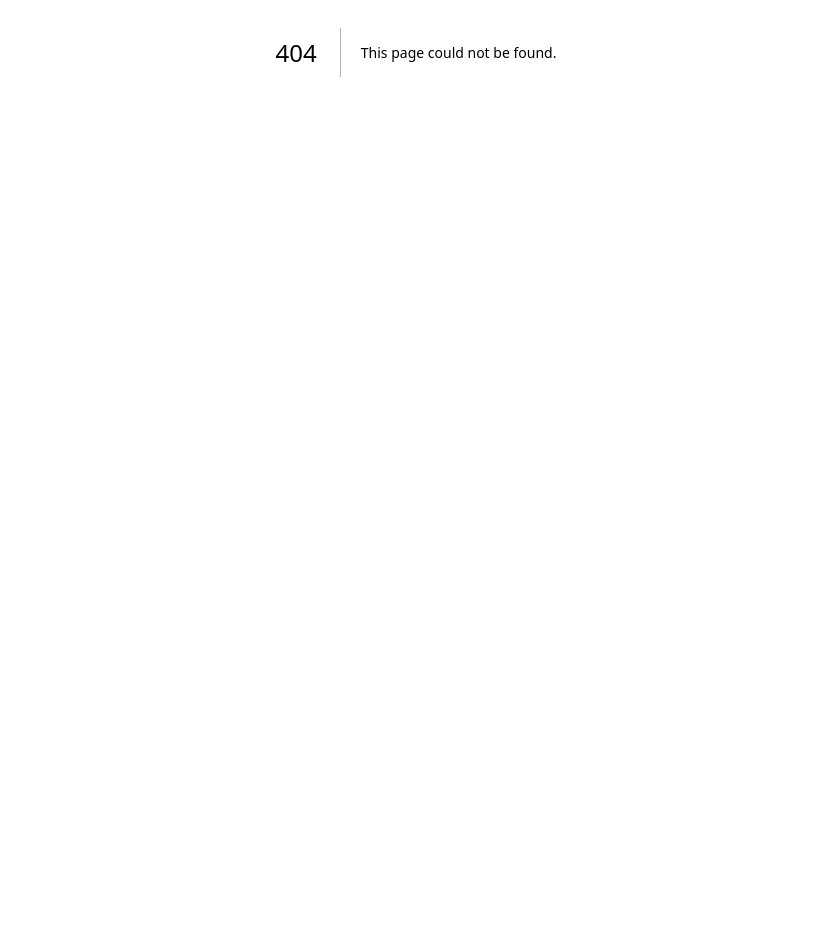
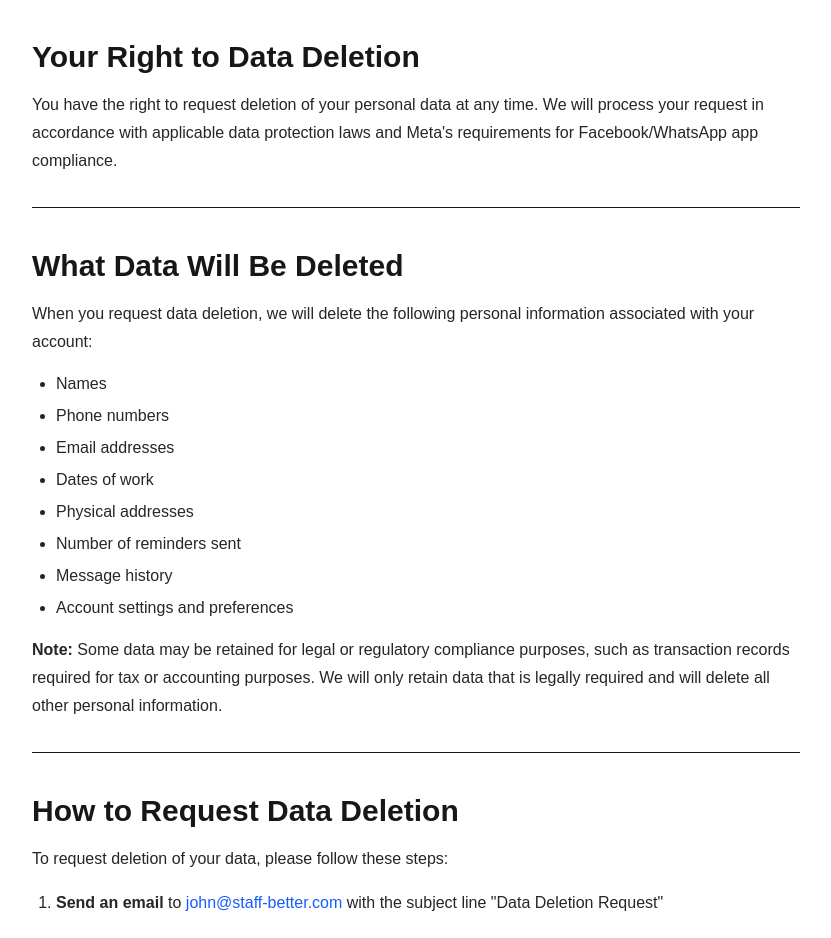
Before and after one commit to warlordwinter/staff-better, a Next.js app: page /legal/data-deletion in a window 1280 px wide. Before the commit this address had no page. Shown: the part 348-1286 px from the top of the page, without its empty margins (224-1055 px from the left). Before the commit the page ends 800 px from the top, so only its background shows below. Built offline with nearby package versions, Linux system fonts and the light colour scheme; no server answers.

Commit message:
Added the deletion policy and updated the privacy policy

```diff
--- /dev/null
+++ b/src/app/legal/data-deletion.md
@@ -0,0 +1,85 @@
+# Data Deletion Policy
+
+**Effective Date:** 8/8/2025
+
+Staff Better Partnership ("Company", "we", "our", "us") is committed to protecting your privacy and providing you with control over your personal data. This Data Deletion Policy explains how you can request deletion of your data from our Services.
+
+---
+
+## Your Right to Data Deletion
+
+You have the right to request deletion of your personal data at any time. We will process your request in accordance with applicable data protection laws and Meta's requirements for Facebook/WhatsApp app compliance.
+
+---
+
+## What Data Will Be Deleted
+
+When you request data deletion, we will delete the following personal information associated with your account:
+
+- Names
+- Phone numbers
+- Email addresses
+- Dates of work
+- Physical addresses
+- Number of reminders sent
+- Message history
+- Account settings and preferences
+
+**Note:** Some data may be retained for legal or regulatory compliance purposes, such as transaction records required for tax or accounting purposes. We will only retain data that is legally required and will delete all other personal information.
+
+---
+
+## How to Request Data Deletion
+
+To request deletion of your data, please follow these steps:
+
+1. **Send an email** to john@staff-better.com with the subject line "Data Deletion Request"
+2. **Include the following information** in your email:
+   - Your full name
+   - The email address associated with your account
+   - The phone number associated with your account (if applicable)
+   - A clear statement that you want to delete your data
+
+3. **Verification:** We may need to verify your identity before processing your request. We will contact you if additional verification is needed.
+
+---
+
+## Processing Time
+
+We will process your data deletion request within **30 days** of receiving your verified request. You will receive a confirmation email once your data has been deleted.
+
+---
+
+## What Happens After Deletion
+
+Once your data is deleted:
+
+- You will no longer be able to access your account
+- All personal information will be permanently removed from our systems
+- You will stop receiving messages and reminders from our Services
+- Historical data associated with your account will be anonymized or deleted
+
+**Important:** Data deletion is permanent and cannot be undone. Please ensure you have saved any information you need before requesting deletion.
+
+---
+
+## Third-Party Services
+
+If you have used our Services to send messages via WhatsApp or SMS, please note:
+
+- **WhatsApp/Meta:** We will delete your data from our systems, but messages sent through WhatsApp may be retained by Meta in accordance with their privacy policy. You may need to contact Meta directly to request deletion of WhatsApp message data.
+- **Twilio:** We will delete your data from our systems, but Twilio may retain message logs in accordance with their data retention policies.
+
+---
+
+## Questions or Concerns
+
+If you have questions about this Data Deletion Policy or need assistance with your data deletion request, please contact us at:
+
+**Email:** john@staff-better.com
+
+---
+
+## Updates to This Policy
+
+We may update this Data Deletion Policy from time to time. The effective date at the top of this page indicates when the policy was last revised. We encourage you to review this policy periodically.
--- /dev/null
+++ b/src/app/legal/data-deletion/page.tsx
@@ -0,0 +1,14 @@
+import fs from 'node:fs';
+import path from 'node:path';
+import MarkdownRenderer from '@/components/MarkdownRenderer';
+
+export default async function DataDeletionPage() {
+  const filePath = path.join(process.cwd(), 'src', 'app', 'legal', 'data-deletion.md');
+  const file = await fs.promises.readFile(filePath, 'utf8');
+
+  return (
+    <article>
+      <MarkdownRenderer content={file} />
+    </article>
+  );
+}
--- a/src/app/legal/privacy.md
+++ b/src/app/legal/privacy.md
@@ -23,7 +23,7 @@ We do not collect any additional personal data without your consent.
 ## 2. How We Use Information
 We use this information to:
 
-- Send reminders to associates via SMS
+- Send reminders to associates via SMS and WhatsApp
 - Provide and improve our Services
 - Process payments
 - Communicate with you about your account
@@ -39,6 +39,7 @@ We process information based on your instructions and for purposes directly rela
 We share data only with service providers necessary to operate our Services, including:
 
 - **Twilio** (SMS messaging)
+- **Meta/Facebook** (WhatsApp messaging via Twilio)
 - **Stripe** (payment processing)
 - **Mailinator** (email handling/testing)
 - **Supabase** (data storage and backend)
@@ -53,14 +54,34 @@ We retain data indefinitely unless you request deletion or we remove it as part
 ---
 
 ## 6. Security
-We use the security measures provided by our infrastructure providers (Supabase, Twilio, and Next.js) to protect your data.
+We use the security measures provided by our infrastructure providers (Supabase, Twilio, Meta/Facebook, and Next.js) to protect your data.
 
 ---
 
 ## 7. Opt-In & Opt-Out
-All recipients must opt in before receiving messages. Recipients can opt out at any time by replying “STOP” or following instructions provided in the message.
+All recipients must opt in before receiving messages. Recipients can opt out at any time by replying "STOP" or following instructions provided in the message. This applies to both SMS and WhatsApp messages.
 
 ---
 
-## 8. Children’s Privacy
-Our Services are not intended for individuals unde
+## 8. WhatsApp Integration
+When you use our Services to send messages via WhatsApp, your data is processed through Meta's WhatsApp Business Platform (via Twilio). By using WhatsApp messaging features, you acknowledge that:
+
+- Messages sent through WhatsApp are subject to Meta's Privacy Policy and Terms of Service
+- Meta may process your data in accordance with their policies
+- We use WhatsApp solely to deliver messages you request to be sent
+- You can opt out of WhatsApp messages at any time by replying "STOP"
+
+---
+
+## 9. Data Deletion Requests
+You have the right to request deletion of your personal data. Please see our [Data Deletion Policy](/legal/data-deletion) for instructions on how to request data deletion.
+
+---
+
+## 10. Children's Privacy
+Our Services are not intended for individuals under the age of 18. We do not knowingly collect personal information from children.
+
+---
+
+## 11. Contact Us
+If you have questions about this Privacy Policy or our data practices, please contact us at john@staff-better.com.
--- a/src/components/ui/footer.tsx
+++ b/src/components/ui/footer.tsx
@@ -19,6 +19,7 @@ export default function Footer() {
           <Link href="/legal/terms" className="hover:underline">Terms</Link>
           <Link href="/legal/privacy" className="hover:underline">Privacy</Link>
           <Link href="/legal/cookies" className="hover:underline">Cookies</Link>
+          <Link href="/legal/data-deletion" className="hover:underline">Delete Data</Link>
         </div>
 
         {/* Social Media */}
```
